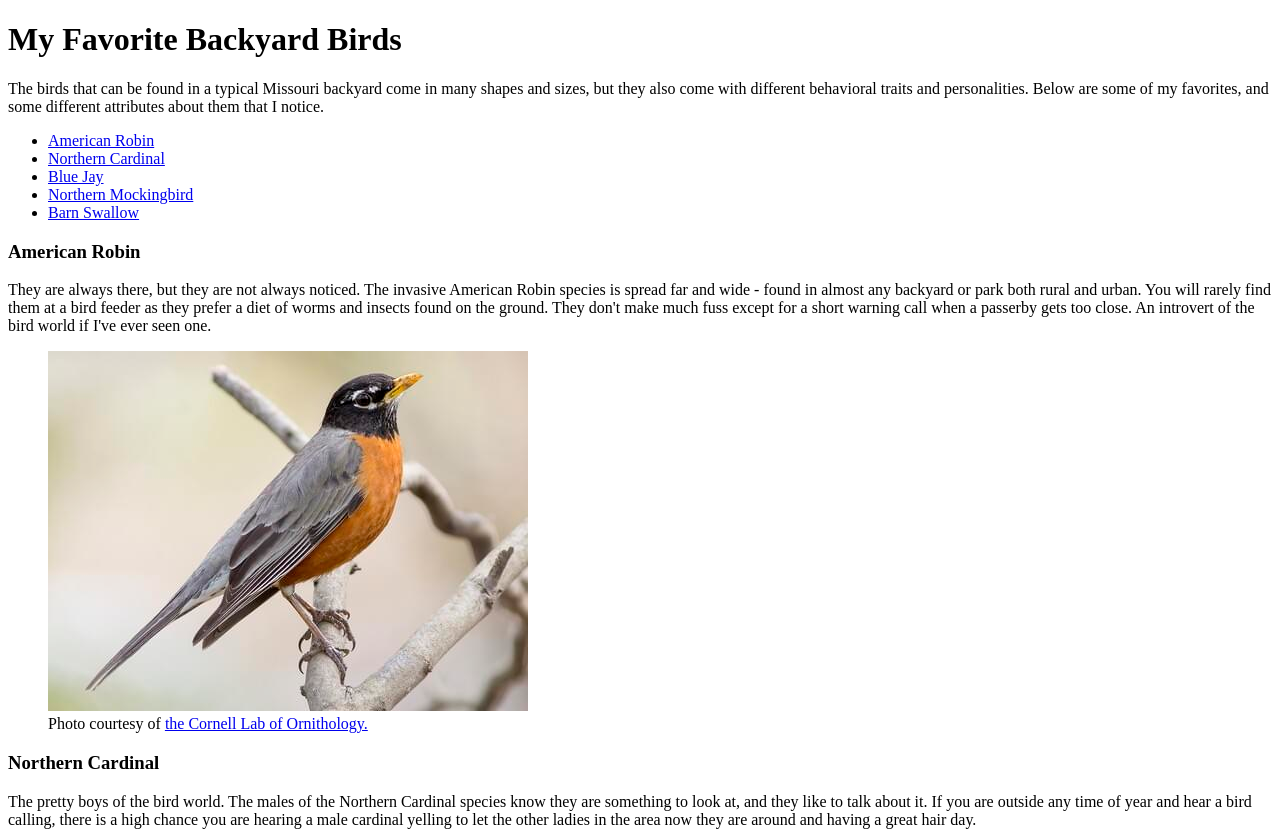
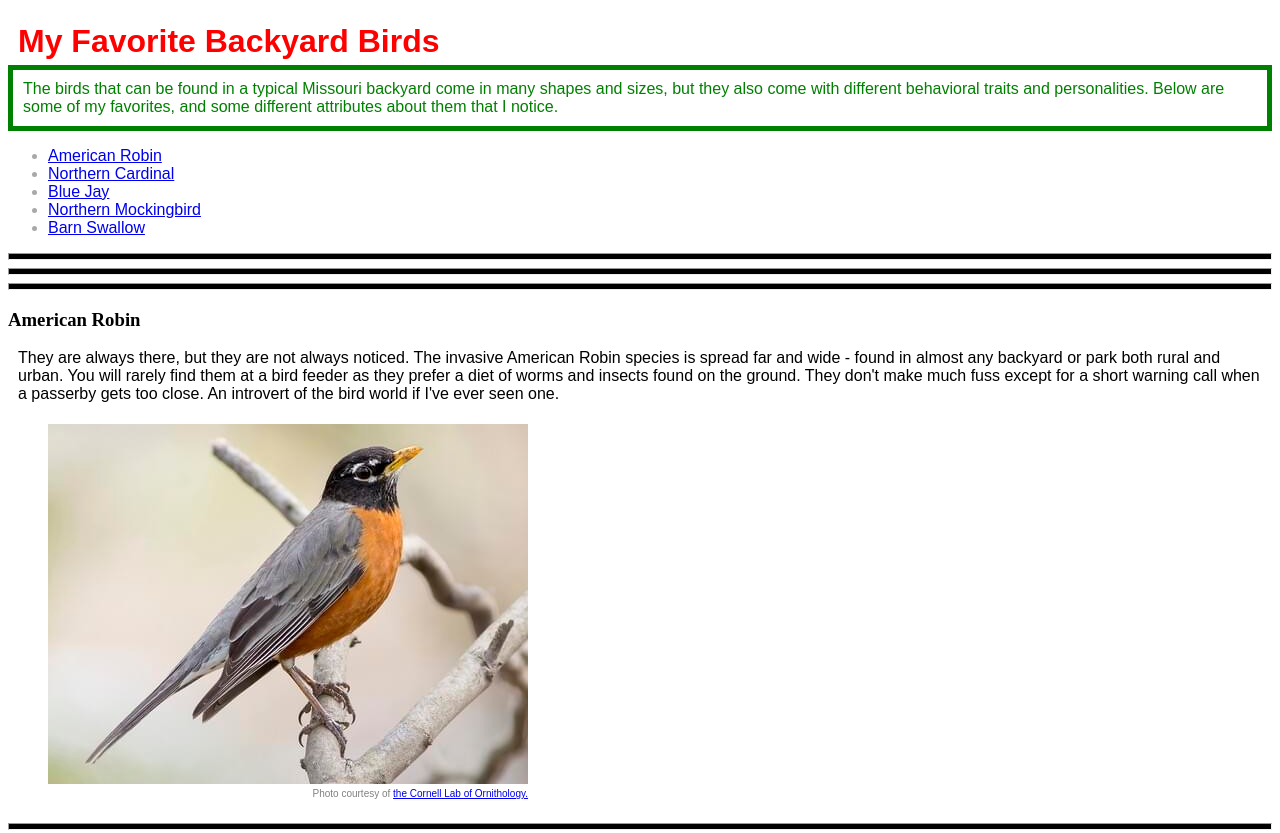
Before and after one commit to alliology934/js-assignment-4-html-me-something-alliology934, a website: page index.html in a window 1280 px wide. Shown: the top 833 px of the page. Drawn offline with Linux system fonts and the light colour scheme.

Commit message:
Added styling to CSS and made some tweaks to index.html

```diff
--- a/index.html
+++ b/index.html
@@ -2,11 +2,12 @@
 <html>
    <head>
       <title>My Favorite Missouri Backyard Birds</title>
+      <link rel = "stylesheet" type = "text/css" href = "styles.css" />
    </head>
    <body>
       <header>
-         <h1>My Favorite Backyard Birds</h1>
-         <p>
+         <h1 id="mainHeading">My Favorite Backyard Birds</h1>
+         <p id="testP" class="funParagraph">
             The birds that can be found in a typical Missouri backyard come in many shapes and sizes, but they also come with different behavioral traits and personalities. Below are some of my favorites, and some different attributes about them that I notice.
          </p>
          <nav>
@@ -30,6 +31,9 @@
          </nav>
       </header>
       <main>
+         <hr>
+         <hr>
+         <hr>
          <article>
             <a id="american_robin"></a>
             <h3>American Robin</h3>
@@ -43,6 +47,7 @@
                </figcaption>
             </figure>
          </article>
+         <hr>
          <article>
             <a id="northern_cardinal"></a>
             <h3>Northern Cardinal</h3>
@@ -56,6 +61,7 @@
                </figcaption>
             </figure>
          </article>
+         <hr>
          <article>
             <a id="blue_jay"></a>
             <h3>Blue Jay</h3>
@@ -69,6 +75,7 @@
                </figcaption>
             </figure>
          </article>
+         <hr>
          <article>
             <a id="northern_mockingbird"></a>
             <h3>Northern Mockingbird</h3>
@@ -82,6 +89,7 @@
                </figcaption>
             </figure>
          </article>
+         <hr>
          <article>
             <a id="barn_swallow"></a>
             <h3>Barn Swallow</h3>
@@ -97,7 +105,8 @@
          </article>
       </main>
       <footer>
-         <p>&copy; 2022 Alli Kellerman</p>
+         <p id="testP" class="funParagraph">&copy; 2022 Alli Kellerman</p>
       </footer>
+    </div>
    </body>
 </html>
--- a/styles.css
+++ b/styles.css
@@ -1 +1,59 @@
-/* Write your CSS here! */
+body {
+    margin: 8px;
+    display: block;
+}
+
+p {
+    font-family:Arial, Helvetica, sans-serif;
+    margin-top: 5px;
+    margin-left: 10px;
+    margin-right: 10px;
+    margin-bottom: 5px;
+}
+
+#mainHeading {
+    font-family: Arial, Helvetica, sans-serif;
+    margin-top: 5px;
+    margin-left: 10px;
+    margin-right: 5px;
+    margin-bottom: 5px;
+    padding-top: 15px;
+    color: red;
+}
+
+h1 {
+    font-family: Arial, Helvetica, sans-serif;
+    margin-right: 5px;
+}
+
+ul {
+    font-family: Arial, Helvetica, sans-serif;
+    color: darkgrey;
+
+}
+
+figure {
+   display: inline-block;
+}
+
+figcaption {
+    text-align: right;
+    color: grey;
+    font-size: 10px;
+    font-family: Arial, Helvetica, sans-serif;
+}
+
+hr {
+    height: 5px;
+    fill: black;
+    background: black;
+    color: black;
+}
+
+#testP.funParagraph {
+    border-style: solid;
+    border-width: 5px;
+    padding: 10px;
+    margin: 0px;
+    color: green;
+}
```
